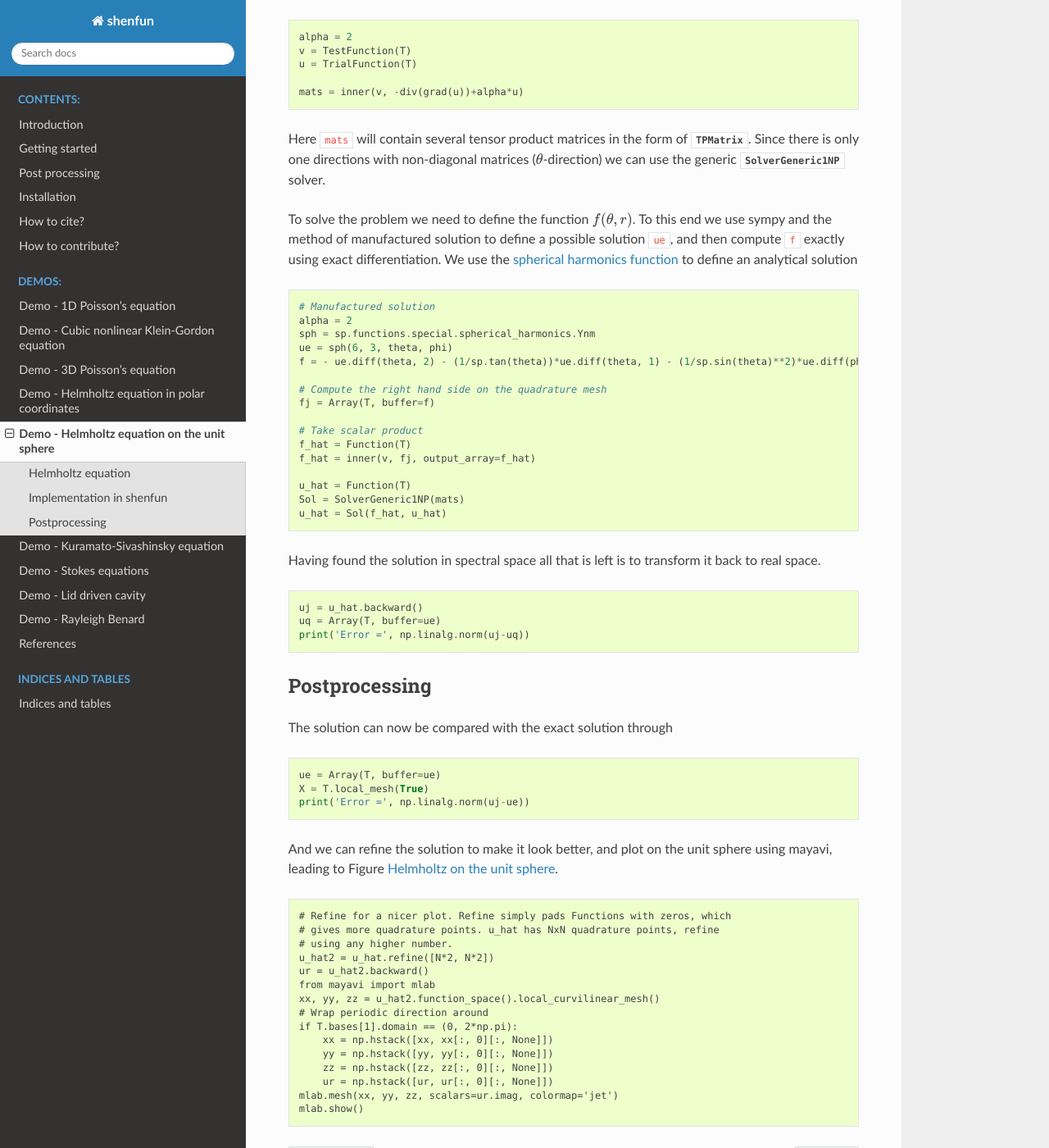
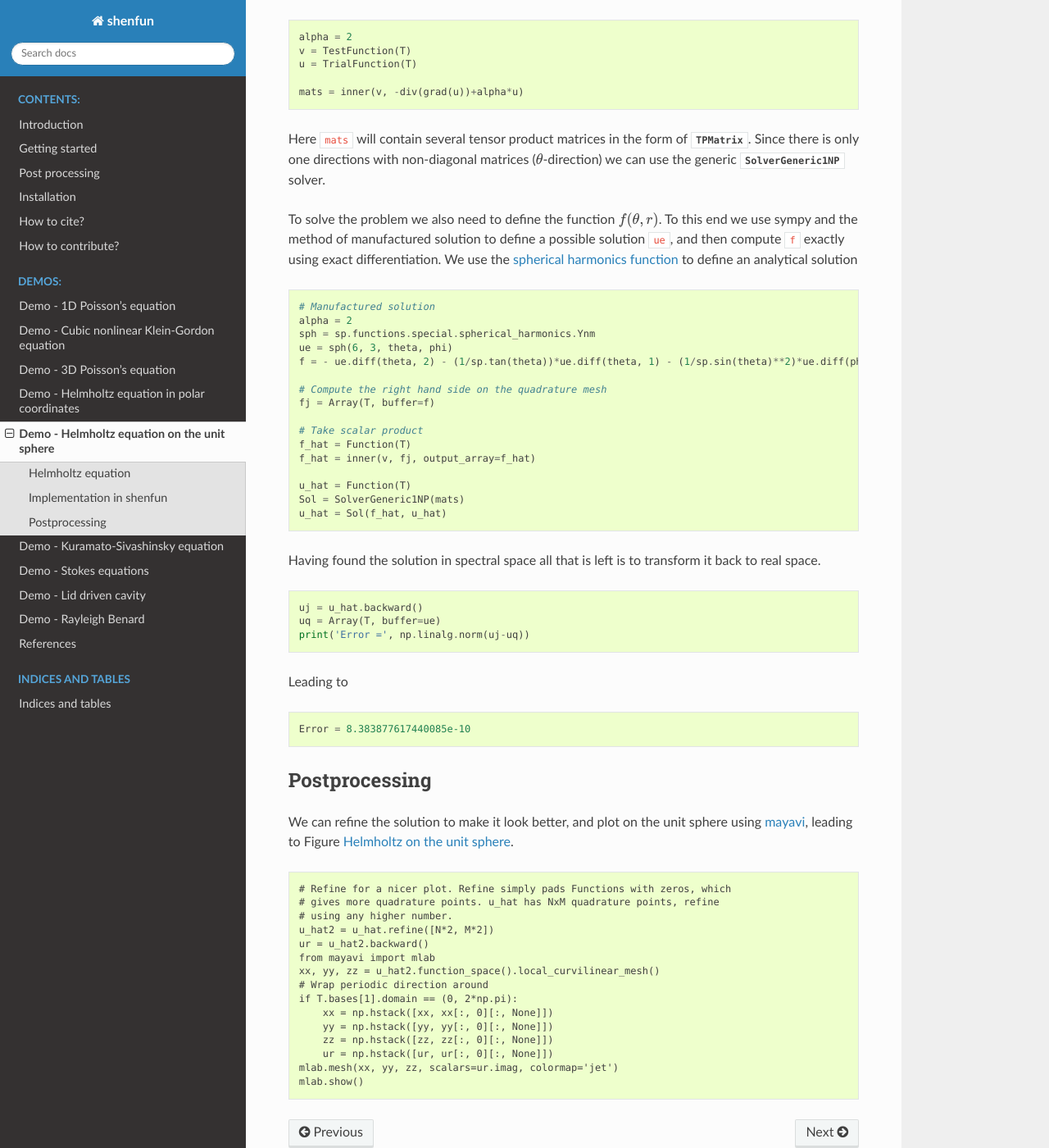
Before and after one commit to spectralDNS/shenfun, a Sphinx documentation site: the page built from docs/source/sphericalhelmholtz.rst, in a window 1280 px wide and 1400 px high, scrolled down 3146 px. Shown: the whole window at 82% size. Built offline with Sphinx 7.4.7 and the Read the Docs theme 2.0.0, drawn with Linux system fonts in a browser that asks for light colours; formulas are drawn with MathJax 3; some of the changed text lies outside the part shown.

Commit message:
Some more fixing spherical demo

```diff
--- a/docs/source/sphericalhelmholtz.rst
+++ b/docs/source/sphericalhelmholtz.rst
@@ -195,7 +195,7 @@ matrices in the form of
 non-diagonal matrices (:math:`\theta`-direction) we
 can use the generic :class:`.SolverGeneric1NP` solver.
 
-To solve the problem we need to define the function :math:`f(\theta, r)`.
+To solve the problem we also need to define the function :math:`f(\theta, r)`.
 To this end we use sympy and the method of
 manufactured solution to define a possible solution ``ue``,
 and then compute ``f`` exactly using exact differentiation. We use
@@ -230,27 +230,24 @@ left is to transform it back to real space.
     uq = Array(T, buffer=ue)
     print('Error =', np.linalg.norm(uj-uq))
 
-Postprocessing
-==============
-The solution can now be compared with the exact solution
-through
+Leading to
 
 .. code-block:: python
 
-    ue = Array(T, buffer=ue)
-    X = T.local_mesh(True)
-    print('Error =', np.linalg.norm(uj-ue))
+    Error = 8.383877617440085e-10
 
-And we can refine the solution to make it look better,
-and plot on the unit sphere using mayavi,
+Postprocessing
+==============
+We can refine the solution to make it look better,
+and plot on the unit sphere using `mayavi <https://docs.enthought.com/mayavi/mayavi/>`__,
 leading to Figure :ref:`fig:helmholtz`.
 
 .. code-block:: text
 
     # Refine for a nicer plot. Refine simply pads Functions with zeros, which
-    # gives more quadrature points. u_hat has NxN quadrature points, refine
+    # gives more quadrature points. u_hat has NxM quadrature points, refine
     # using any higher number.
-    u_hat2 = u_hat.refine([N*2, N*2])
+    u_hat2 = u_hat.refine([N*2, M*2])
     ur = u_hat2.backward()
     from mayavi import mlab
     xx, yy, zz = u_hat2.function_space().local_curvilinear_mesh()
```
Also changed, not shown: other parts of docs/source/sphericalhelmholtz.rst (+1 -1 lines), docs/demos/SphereHelmholtz/sphericalhelmholtz.do.txt (+9 -13 lines), 1 other file.
